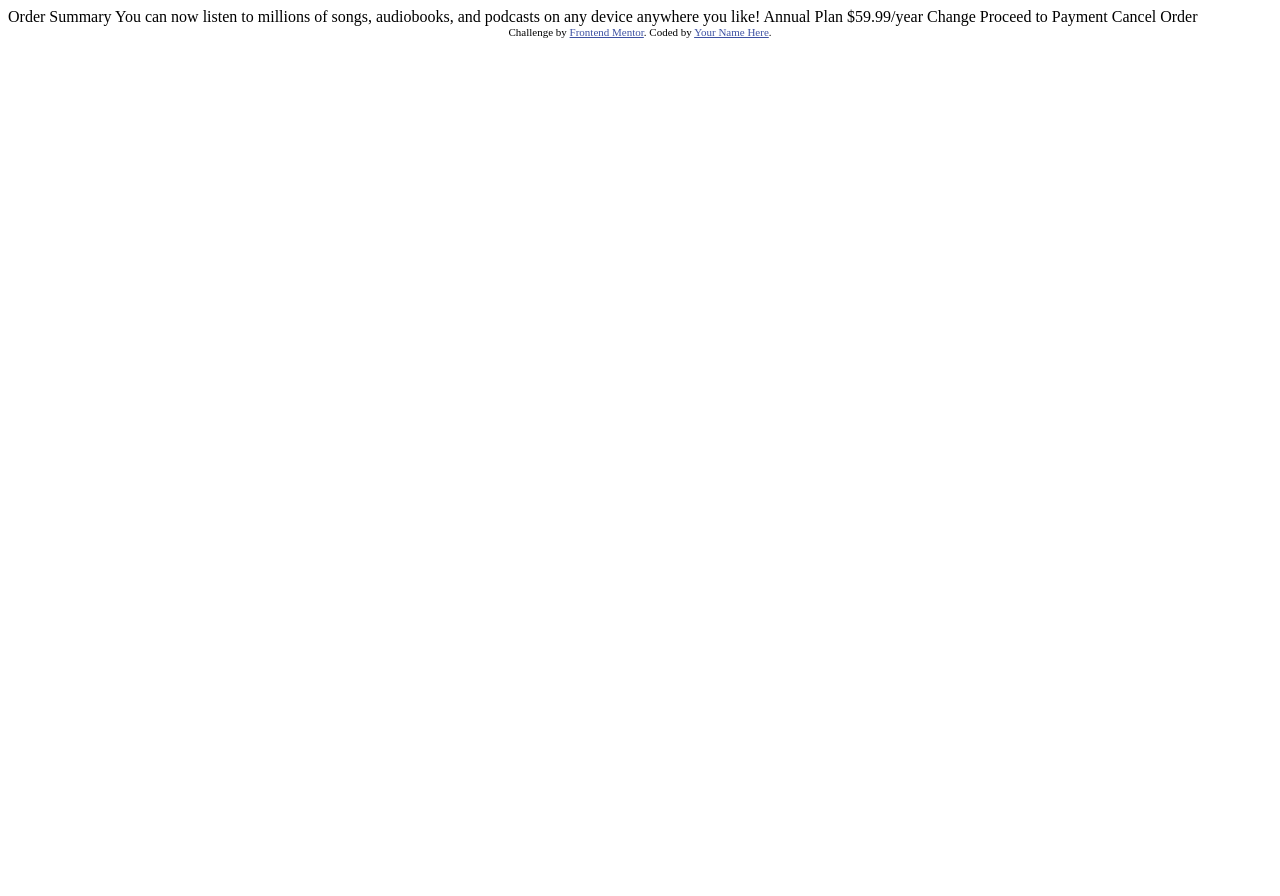
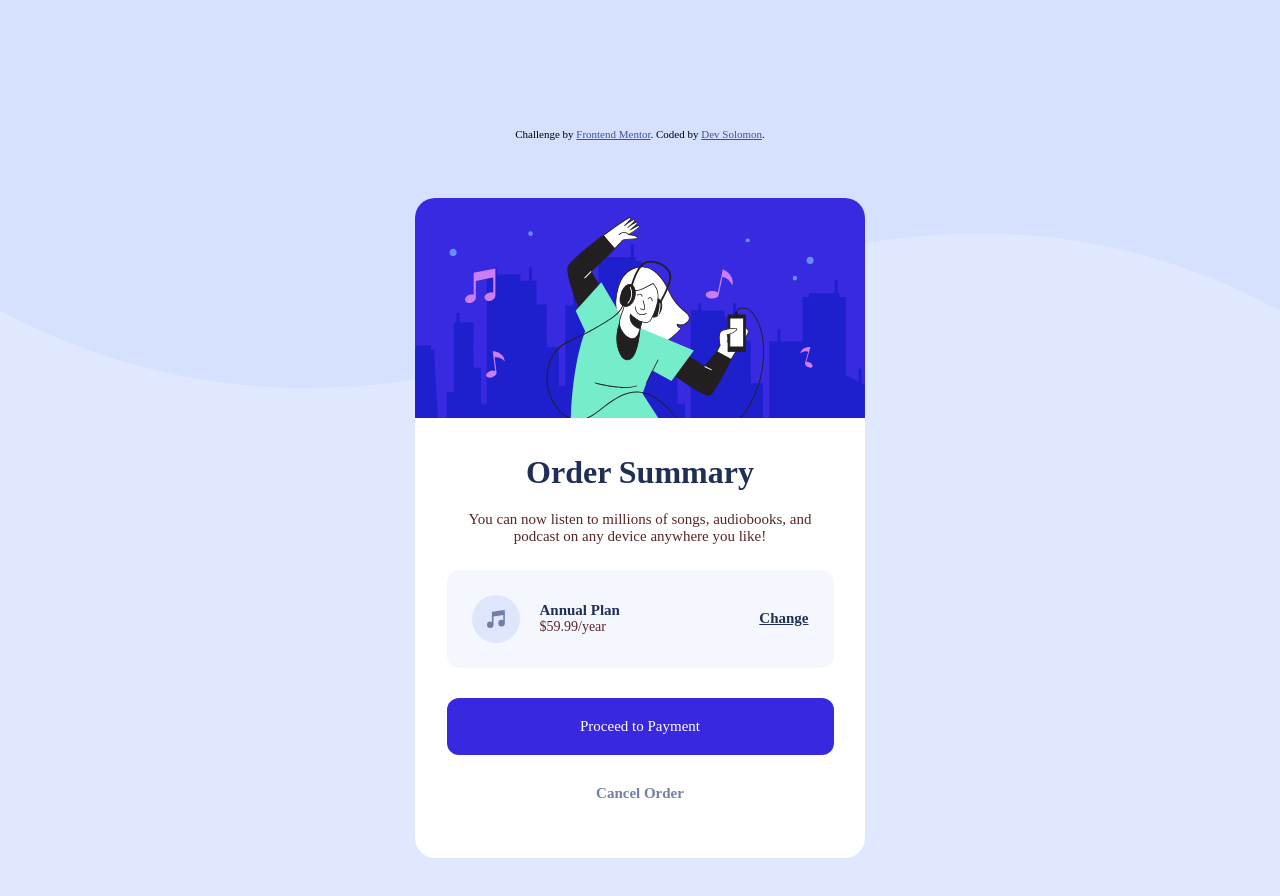
Before and after one commit to Begotten-Traveler/Order-summary-component-challenge, a plain HTML site: page index.html in a window 1280 px wide. Before the commit the page ends 800 px from the top, so only its background shows below. Drawn offline with Linux system fonts and the light colour scheme.

Commit message:
Order Summary Component HTML and CSS Finished Challenge

```diff
--- /dev/null
+++ b/css/style.css
@@ -0,0 +1,159 @@
+@import url("https://fonts.googleapis.com/css2?family=Red+Hat+Display:wght@500;700;900&display=swap");
+
+/* Global Stle Selector */
+* {
+  margin: 0;
+  padding: 0;
+  box-sizing: border-box;
+}
+body {
+  font-family: "Red Hat Display" sans-serif;
+  min-height: 100vh;
+  background-image: url(../images/pattern-background-desktop.svg);
+  background-repeat: no-repeat;
+  background-size: contain;
+  background-color: hsl(225, 100%, 94%);
+  position: relative;
+  font-size: 15px;
+}
+
+.attribution {
+  font-size: 11px;
+  text-align: center;
+}
+.attribution a {
+  color: hsl(228, 45%, 44%);
+}
+
+.attribution {
+  margin: 10%;
+}
+
+.container {
+  position: absolute;
+  left: 50%;
+  top: 50%;
+  transform: translate(-50%, -50%);
+  max-width: 450px;
+  background: white;
+  border-radius: 20px;
+  overflow: hidden;
+}
+
+.text-content {
+  padding: 7%;
+  text-align: center;
+}
+
+.title {
+  color: hsl(223, 47%, 23%);
+  font-weight: 900;
+  font-size: 32px;
+  margin-bottom: 20px;
+}
+
+.text-content,
+p.subtitle {
+  color: #5a2525;
+  margin-bottom: 25px;
+}
+
+.plain-box {
+  background-color: hsl(225, 100%, 98%);
+  border-radius: 12px;
+  display: flex;
+  padding: 25px;
+  align-items: center;
+  justify-content: space-between;
+}
+
+.plain-box-left {
+  display: flex;
+  align-items: center;
+  text-align: left;
+}
+
+.plain-box-left div {
+  margin-left: 20px;
+}
+
+.plain-box-left div h5 {
+  font-weight: 900;
+  font-size: 15px;
+  color: hsl(223, 47%, 23%);
+}
+
+.plain-box-left div p {
+  font-size: 14px;
+  color: #5a2525;
+}
+
+.plain-box a {
+  font-weight: 900;
+  color: hsl(223, 47%, 23%);
+}
+
+.plain-box a:hover {
+  text-decoration: none;
+  color: hsl(245, 75%, 52%);
+  transition: color 0.3s ease;
+}
+
+a.proceed-btn {
+  display: block;
+  text-decoration: none;
+  color: white;
+  background-color: hsl(245, 75%, 52%);
+  padding: 20px 0;
+  border-radius: 12px;
+  margin: 30px 0;
+}
+
+a.proceed-btn:hover {
+  background-color: hsl(224, 23%, 55%);
+  transition: background-color 0.3s ease;
+}
+
+a.cancel-btn {
+  color: hsl(224, 23%, 55%);
+  text-decoration: none;
+  font-weight: 900;
+}
+
+a.cancel-btn:hover {
+  color: hsl(223, 47%, 23%);
+}
+
+/* Media Queries*/
+@media only screen and (max-width: 425px) {
+  body {
+    background-image: url(../images/pattern-background-mobile.svg);
+    font-size: 14px;
+  }
+
+  .title {
+    font-size: 23px;
+  }
+
+  .container {
+    max-width: 87%;
+  }
+
+  div.plain-box {
+    padding: 12px;
+  }
+
+  .plain-box-left div {
+    margin-left: 10px;
+  }
+
+  a.proceed-btn,
+  a.cancel-btn,
+  .plain-box a {
+    font-size: 14px;
+  }
+
+  .text-content {
+    padding: 9% 7%;
+  }
+}
--- a/index.html
+++ b/index.html
@@ -2,36 +2,42 @@
 <html lang="en">
 <head>
   <meta charset="UTF-8">
-  <meta name="viewport" content="width=device-width, initial-scale=1.0"> <!-- displays site properly based on user's device -->
-
+  <meta http-equiv="X-UA-Compatible" content="IE=edge">
+  <meta name="viewport" content="width=device-width, initial-scale=1.0">
   <link rel="icon" type="image/png" sizes="32x32" href="./images/favicon-32x32.png">
-
+  <link rel="stylesheet" href="css/style.css">
   <title>Frontend Mentor | Order summary card</title>
-
-  <!-- Feel free to remove these styles or customise in your own stylesheet 👍 -->
-  <style>
-    .attribution { font-size: 11px; text-align: center; }
-    .attribution a { color: hsl(228, 45%, 44%); }
-  </style>
 </head>
 <body>
-
-  Order Summary
-
-  You can now listen to millions of songs, audiobooks, and podcasts on any
-  device anywhere you like!
-
-  Annual Plan
-  $59.99/year
-
-  Change
-
-  Proceed to Payment
-  Cancel Order
+  <div class="container">
+    <div class="hero">
+      <img src="/images/illustration-hero.svg" alt="Order summary illustration">
+    </div>
+    <div class="text-content">
+      <h2 class="title">
+        Order Summary
+      </h2>
+      <p class="subtitle">
+        You can now listen to millions of songs, audiobooks, and podcast on any device anywhere you like!
+      </p>
+      <div class="plain-box">
+        <div class="plain-box-left">
+          <img src="/images/icon-music.svg" alt="icon music">
+          <div>
+            <h5>Annual Plan</h5>
+            <p>$59.99/year</p>
+          </div>
+        </div>
+        <a href="#">Change</a>
+      </div>
+      <a href="#" class="proceed-btn">Proceed to Payment</a>
+      <a href="#" class="cancel-btn">Cancel Order</a>
+    </div>
+  </div>
 
   <div class="attribution">
     Challenge by <a href="https://www.frontendmentor.io?ref=challenge" target="_blank">Frontend Mentor</a>.
-    Coded by <a href="#">Your Name Here</a>.
+    Coded by <a href="https://github.com/solomondev01">Dev Solomon</a>.
   </div>
 </body>
 </html>
```
